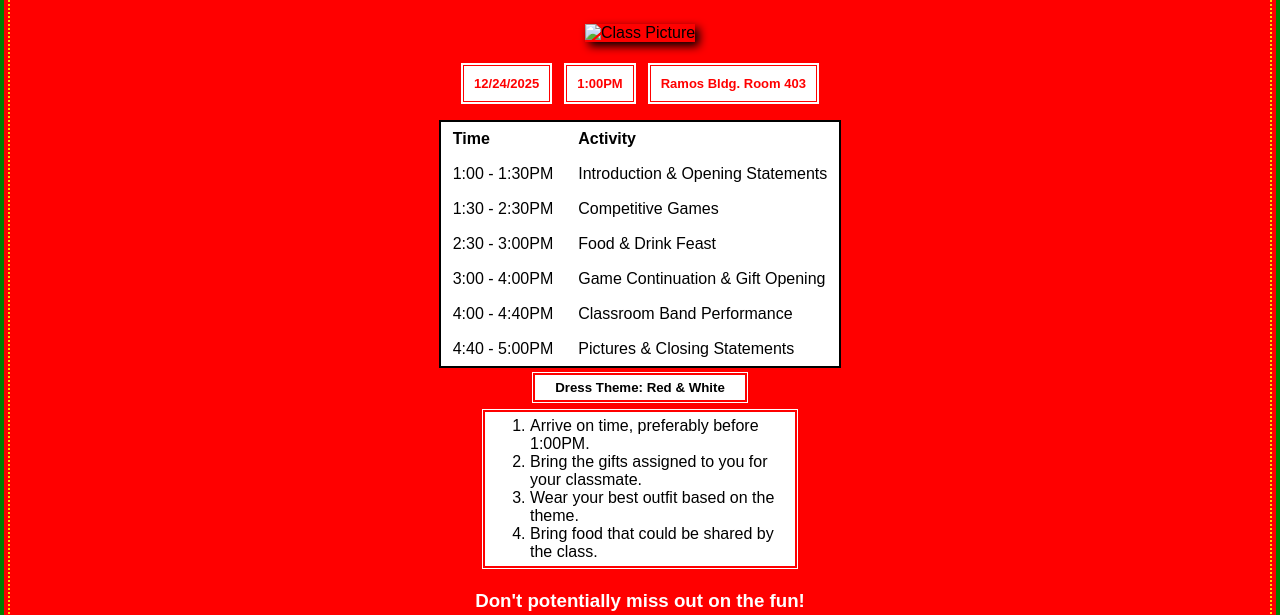
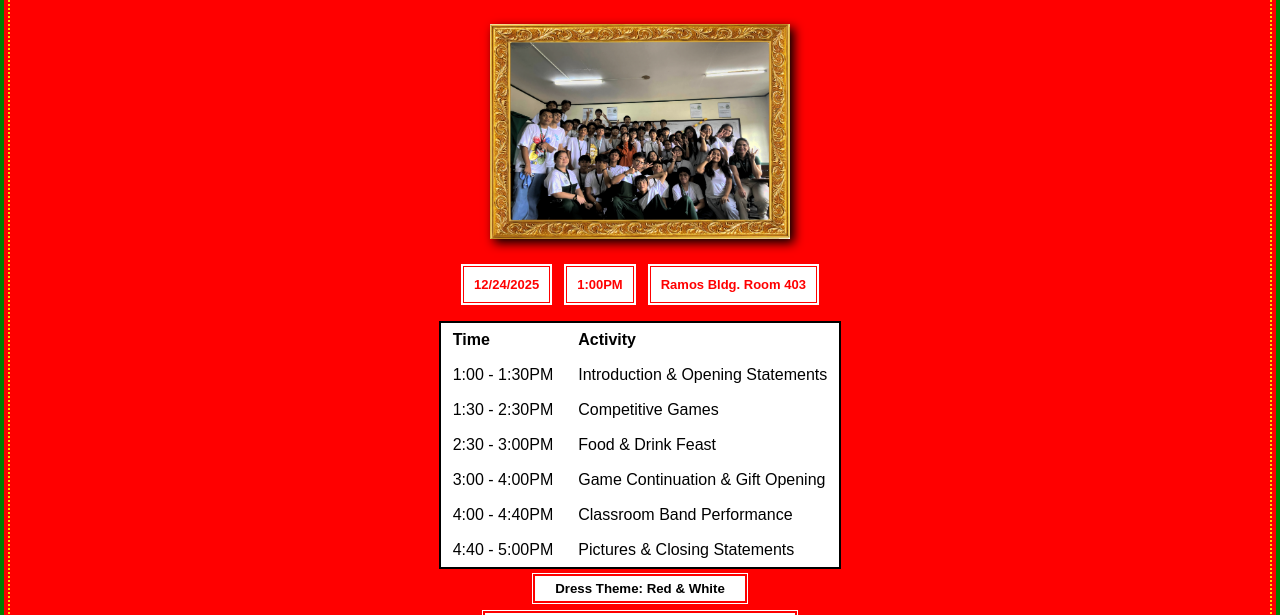
Before and after one commit to JoenethPatrickLanawan/Christmas-Promo-Poster, a plain HTML site: page index.html in a window 1280 px wide. Shown: the part 155-770 px from the top of the page. Drawn offline with Linux system fonts and the light colour scheme.

Commit message:
Update class picture source in index.html

```diff
--- a/index.html
+++ b/index.html
@@ -153,7 +153,7 @@
   </header>
   <main>
     <figure>
-      <img id="classpicture" src="class.jpg" alt="Class Picture">
+      <img id="classpicture" src="Untitled192_20251024131143.jpg" alt="Class Picture">
     </figure>
     <section class="info">
       <div class="left">12/24/2025</div>
```
